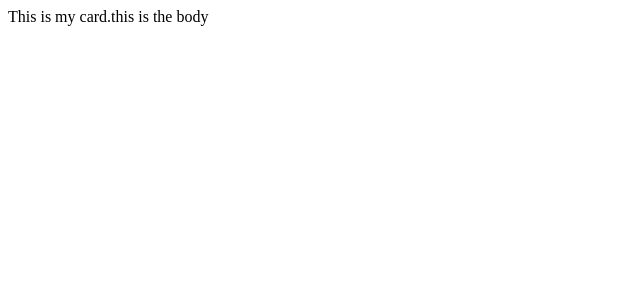
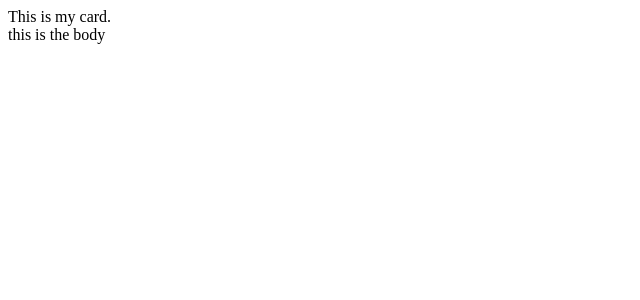
Before and after one commit to alexaraes/GFE-testimonial-card, a Next.js app: page / in a window 1280 px wide. Shown: the top 300 px of the page, without its empty margins (0-640 px from the left). Built offline with nearby package versions, Linux system fonts and the light colour scheme.

Commit message:
adding some structure

```diff
--- a/src/components/Card.tsx
+++ b/src/components/Card.tsx
@@ -6,9 +6,9 @@ interface CardProps {
 
 const Card = ({ body }: CardProps) => {
     return (
-        <div className="flex">
-            This is my card.
-            {body}
+        <div className="flex flex-col">
+            <div>This is my card.</div>
+            <div>{body}</div>
         </div>
     );
 }
```
